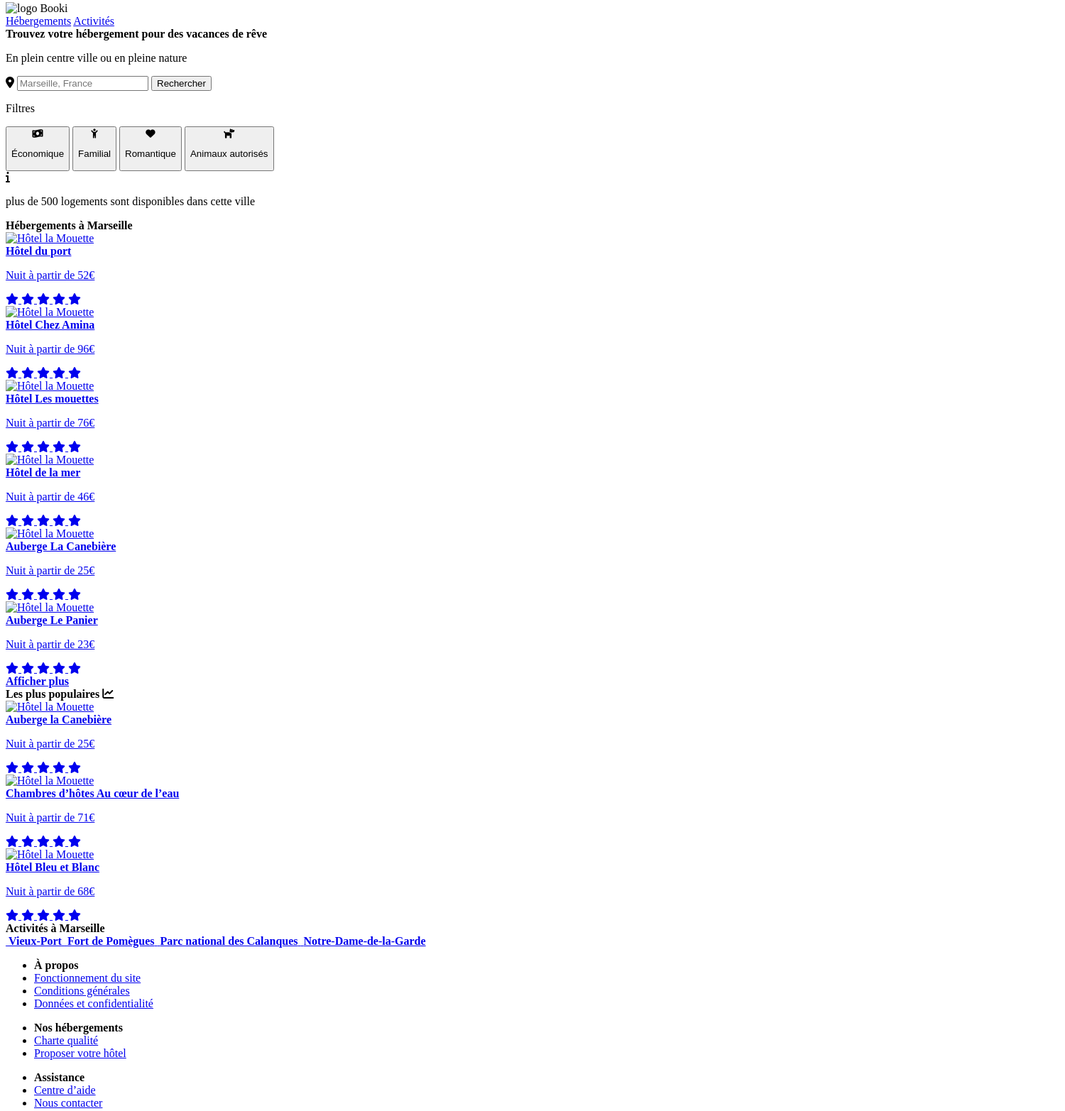
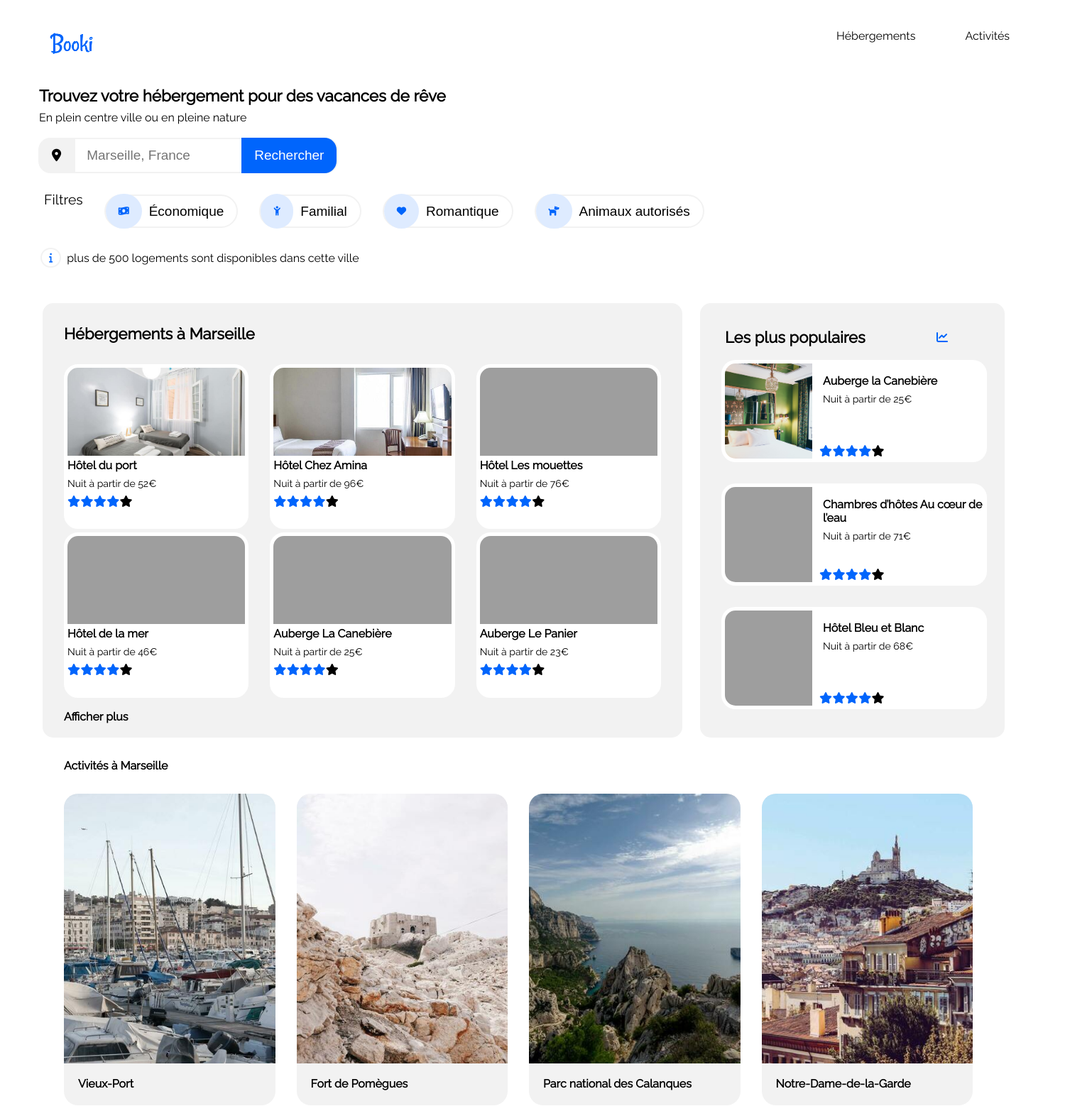
Before and after one commit to lukeBR06-dev/P2-OCR, a plain HTML site: page index.html in a window 1280 px wide. Shown: the part 5-1570 px from the top of the page at 71% size, 1500 px wide, since content can reach past the window. Drawn offline with Linux system fonts and the light colour scheme; the site is published under a folder, as on GitHub Pages, so addresses that start at the root find nothing.

Commit message:
corection lien

```diff
--- a/index.html
+++ b/index.html
@@ -12,16 +12,16 @@
     <link href="https://fonts.googleapis.com/css2?family=Raleway:wght@100;400&display=swap" rel="stylesheet">
 
     <!-- link css -->
-    <link rel="stylesheet" href="/assets/styles/styles.css">
+    <link rel="stylesheet" href="./assets/styles/styles.css">
     <!-- link css Tablette -->
     <link
     rel="stylesheet"
-    href="/assets/styles/styles-T.css"
+    href="./assets/styles/styles-T.css"
     media="screen and (max-width: 992px)">
     <!-- link css Tablette -->
     <link
     rel="stylesheet"
-    href="/assets/styles/styles-M.css"
+    href="./assets/styles/styles-M.css"
     media="screen and (max-width: 768px)">
 
     <link rel="stylesheet" href="https://cdnjs.cloudflare.com/ajax/libs/font-awesome/6.3.0/css/all.min.css" integrity="sha512-SzlrxWUlpfuzQ+pcUCosxcglQRNAq/DZjVsC0lE40xsADsfeQoEypE+enwcOiGjk/bSuGGKHEyjSoQ1zVisanQ==" crossorigin="anonymous" referrerpolicy="no-referrer" />
@@ -31,7 +31,7 @@
 <body>
     <div class="container">
         <header>
-            <img src="/assets/images/logo/Booki.png" alt="logo Booki">
+            <img src="./assets/images/logo/Booki.png" alt="logo Booki">
             <nav>
                 <a href="#">Hébergements</a>
                 <a href="#Activités-Bal">Activités</a>
@@ -83,7 +83,7 @@
                 <b class="title_size">Hébergements à Marseille</b>
                 <div class="frame1">
                     <a href="#" class="card">
-                        <img class="card-img" src="/assets/images/hebergements/4_small/fred-kleber-gTbaxaVLvsg-unsplash.jpg" alt="Hôtel la Mouette">
+                        <img class="card-img" src="./assets/images/hebergements/4_small/fred-kleber-gTbaxaVLvsg-unsplash.jpg" alt="Hôtel la Mouette">
                         <div class="frame-card-1">
                             <b>Hôtel du port</b>
                             <p>Nuit à partir de 52€</p>
@@ -97,7 +97,7 @@
                         </div>
                     </a>
                     <a href="#" class="card">
-                        <img class="card-img" src="/assets/images/hebergements/4_small/febrian-zakaria-M6S1WvfW68A-unsplash.jpg" alt="Hôtel la Mouette">
+                        <img class="card-img" src="./assets/images/hebergements/4_small/febrian-zakaria-M6S1WvfW68A-unsplash.jpg" alt="Hôtel la Mouette">
                         <div class="frame-card-1">
                             <b>Hôtel Chez Amina</b>
                             <p>Nuit à partir de 96€</p>
@@ -111,7 +111,7 @@
                         </div>
                     </a>
                     <a href="#" class="card">
-                        <img class="card-img" src="/assets/images/hebergements/1_xlarge/reisetopia-B8WIgxA_PFU-unsplash.jpg" alt="Hôtel la Mouette">
+                        <img class="card-img" src="./assets/images/hebergements/1_xlarge/reisetopia-B8WIgxA_PFU-unsplash.jpg" alt="Hôtel la Mouette">
                         <div class="frame-card-1">
                             <b>Hôtel Les mouettes</b>
                             <p>Nuit à partir de 76€</p>
@@ -127,7 +127,7 @@
                 </div>
                 <div class="frame1">
                     <a href="#" class="card">
-                        <img class="card-img" src="/assets/images/hebergements/1_xlarge/annie-spratt-Eg1qcIitAuA-unsplash.jpg" alt="Hôtel la Mouette">
+                        <img class="card-img" src="./assets/images/hebergements/1_xlarge/annie-spratt-Eg1qcIitAuA-unsplash.jpg" alt="Hôtel la Mouette">
                         <div class="frame-card-1">
                             <b>Hôtel de la mer</b>
                             <p>Nuit à partir de 46€</p>
@@ -141,7 +141,7 @@
                         </div>
                     </a>
                     <a href="#" class="card">
-                        <img class="card-img" src="/assets/images/hebergements/1_xlarge/marcus-loke-WQJvWU_HZFo-unsplash.jpg" alt="Hôtel la Mouette">
+                        <img class="card-img" src="./assets/images/hebergements/1_xlarge/marcus-loke-WQJvWU_HZFo-unsplash.jpg" alt="Hôtel la Mouette">
                         <div class="frame-card-1">
                             <b>Auberge La Canebière</b>
                             <p>Nuit à partir de 25€</p>
@@ -155,7 +155,7 @@
                         </div>
                     </a>
                     <a href="#" class="card">
-                        <img class="card-img" src="/assets/images/hebergements/1_xlarge/febrian-zakaria-sjvU0THccQA-unsplash.jpg" alt="Hôtel la Mouette">
+                        <img class="card-img" src="./assets/images/hebergements/1_xlarge/febrian-zakaria-sjvU0THccQA-unsplash.jpg" alt="Hôtel la Mouette">
                         <div class="frame-card-1">
                             <b>Auberge Le Panier</b>
                             <p>Nuit à partir de 23€</p>
@@ -176,7 +176,7 @@
                 <i class="fa-solid fa-chart-line graphe"></i>
                 <div class="popular-cont">
                     <a href="#" class="popular-card">
-                        <img class="popular-card-img" src="/assets/images/hebergements/1_xlarge/emile-guillemot-Bj_rcSC5XfE-unsplash.jpg" alt="Hôtel la Mouette">
+                        <img class="popular-card-img" src="./assets/images/hebergements/1_xlarge/emile-guillemot-Bj_rcSC5XfE-unsplash.jpg" alt="Hôtel la Mouette">
                         <div class="frame-card-2">
                             <b>Auberge la Canebière</b>
                             <p>Nuit à partir de 25€</p>
@@ -191,7 +191,7 @@
                     </a>
 
                     <a href="#" class="popular-card">
-                        <img class="popular-card-img" src="/assets/images/hebergements/1_xlarge/aw-creative-VGs8z60yT2c-unsplash.jpg" alt="Hôtel la Mouette">
+                        <img class="popular-card-img" src="./assets/images/hebergements/1_xlarge/aw-creative-VGs8z60yT2c-unsplash.jpg" alt="Hôtel la Mouette">
                         <div class="frame-card-2">
                             <b>Chambres d’hôtes Au cœur de l’eau</b>
                             <p>Nuit à partir de 71€</p>
@@ -206,7 +206,7 @@
                     </a>
 
                     <a href="#" class="popular-card">
-                        <img class="popular-card-img" src="/assets/images/hebergements/1_xlarge/febrian-zakaria-sjvU0THccQA-unsplash.jpg" alt="Hôtel la Mouette">
+                        <img class="popular-card-img" src="./assets/images/hebergements/1_xlarge/febrian-zakaria-sjvU0THccQA-unsplash.jpg" alt="Hôtel la Mouette">
                         <div class="frame-card-2">
                             <b>Hôtel Bleu et Blanc</b>
                             <p>Nuit à partir de 68€</p>
@@ -227,22 +227,22 @@
             <div class="Activités-cont">
 
                 <a href="#" class="Activités-card">
-                    <img src="/assets/images/activites/4_small/reno-laithienne-QUgJhdY5Fyk-unsplash.jpg" alt="">
+                    <img src="./assets/images/activites/4_small/reno-laithienne-QUgJhdY5Fyk-unsplash.jpg" alt="">
                     <b>Vieux-Port</b>
                 </a>
 
                 <a href="#" class="Activités-card">
-                    <img src="/assets/images/activites/4_small/paul-hermann-QFTrLdQIRhI-unsplash.jpg" alt="">
+                    <img src="./assets/images/activites/4_small/paul-hermann-QFTrLdQIRhI-unsplash.jpg" alt="">
                     <b>Fort de Pomègues</b>
                 </a>
 
                 <a href="#" class="Activités-card">
-                    <img src="/assets/images/activites/4_small/kilyan-sockalingum-NR8-cBCN3aI-unsplash.jpg" alt="">
+                    <img src="./assets/images/activites/4_small/kilyan-sockalingum-NR8-cBCN3aI-unsplash.jpg" alt="">
                     <b>Parc national des Calanques</b>
                 </a>
 
                 <a href="#" class="Activités-card">
-                    <img src="/assets/images/activites/4_small/florian-wehde-xW9e8gdotxI-unsplash.jpg" alt="">
+                    <img src="./assets/images/activites/4_small/florian-wehde-xW9e8gdotxI-unsplash.jpg" alt="">
                     <b>Notre-Dame-de-la-Garde</b>
                 </a>
 
```
